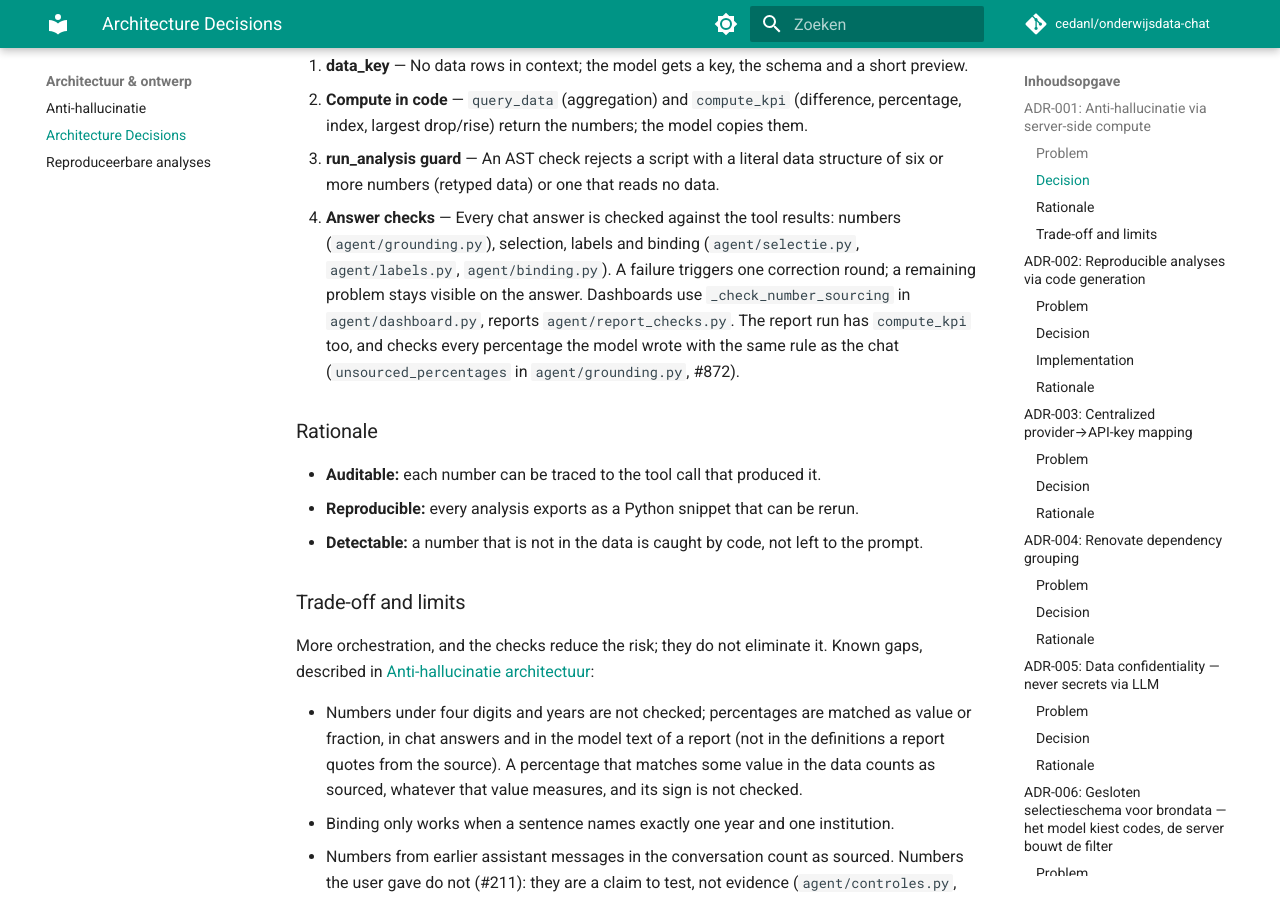
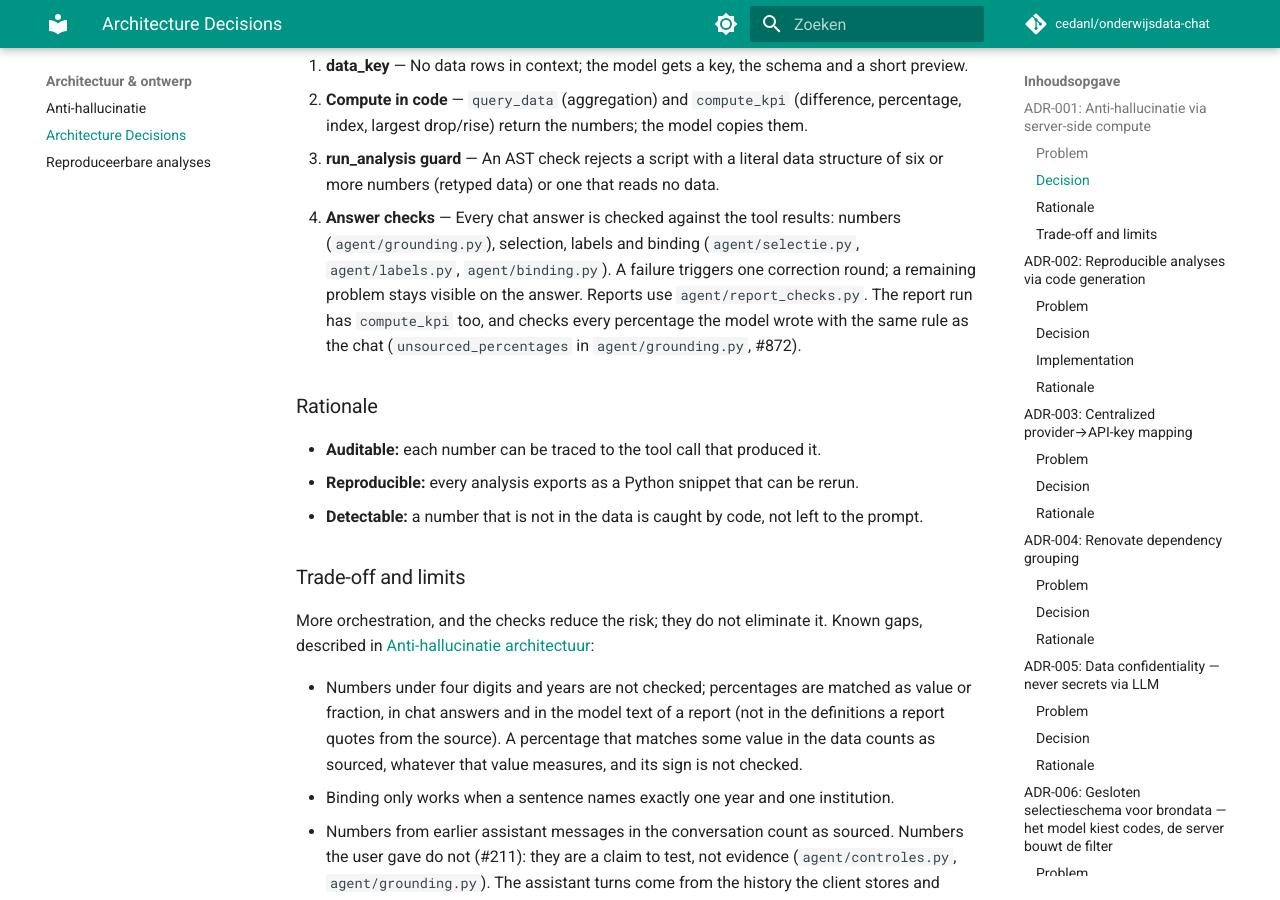
Before and after one commit to cedanl/onderwijsdata-chat, an MkDocs documentation site: the page built from docs/architecture-decisions.md, in a window 1280 px wide and 900 px high, scrolled down 642 px. Built offline with MkDocs 1.6.1 and Material for MkDocs 9.7.7, drawn with Linux system fonts in a browser that asks for light colours; comment, search, counter and statistics services are not loaded.

Commit message:
chore(dashboards): laatste verwijzingen naar de dashboardbouwer weg
Na !773 (#765) noemden nog vier plekken de verwijderde dashboardbouwer:
- de rapportprompt: "dat is de taak van een dashboard";
- de beschrijving van compute_kpi: "als KPI in een dashboard". Die geldt nu voor
  antwoord en rapport, de enige plekken waar het model de tool krijgt;
- ADR-001 noemde _check_number_sourcing in agent/dashboard.py;
- CLAUDE.md: "genereert dashboards". Daar staan nu rapporten en de drie vaste dashboards.

Refs surf-internal/npuls/ceda/onderwijsdata-chat#765

Co-Authored-By: Claude Opus 5.5 <noreply@anthropic.com>

```diff
--- a/docs/architecture-decisions.md
+++ b/docs/architecture-decisions.md
@@ -17,7 +17,7 @@ The server loads and computes; the model selects and phrases. Four layers:
 1. **data_key** — No data rows in context; the model gets a key, the schema and a short preview.
 2. **Compute in code** — `query_data` (aggregation) and `compute_kpi` (difference, percentage, index, largest drop/rise) return the numbers; the model copies them.
 3. **run_analysis guard** — An AST check rejects a script with a literal data structure of six or more numbers (retyped data) or one that reads no data.
-4. **Answer checks** — Every chat answer is checked against the tool results: numbers (`agent/grounding.py`), selection, labels and binding (`agent/selectie.py`, `agent/labels.py`, `agent/binding.py`). A failure triggers one correction round; a remaining problem stays visible on the answer. Dashboards use `_check_number_sourcing` in `agent/dashboard.py`, reports `agent/report_checks.py`. The report run has `compute_kpi` too, and checks every percentage the model wrote with the same rule as the chat (`unsourced_percentages` in `agent/grounding.py`, #872).
+4. **Answer checks** — Every chat answer is checked against the tool results: numbers (`agent/grounding.py`), selection, labels and binding (`agent/selectie.py`, `agent/labels.py`, `agent/binding.py`). A failure triggers one correction round; a remaining problem stays visible on the answer. Reports use `agent/report_checks.py`. The report run has `compute_kpi` too, and checks every percentage the model wrote with the same rule as the chat (`unsourced_percentages` in `agent/grounding.py`, #872).
 
 ### Rationale
 - **Auditable:** each number can be traced to the tool call that produced it.
```
Also changed, not shown: CLAUDE.md (+1 -1 lines), prompts/report.md (+1 -1 lines), 1 other file.
